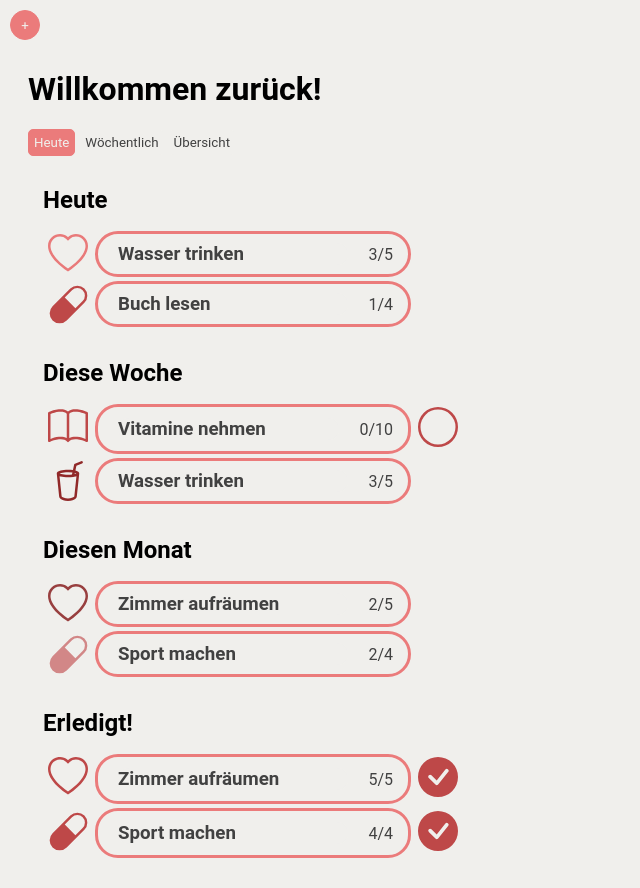
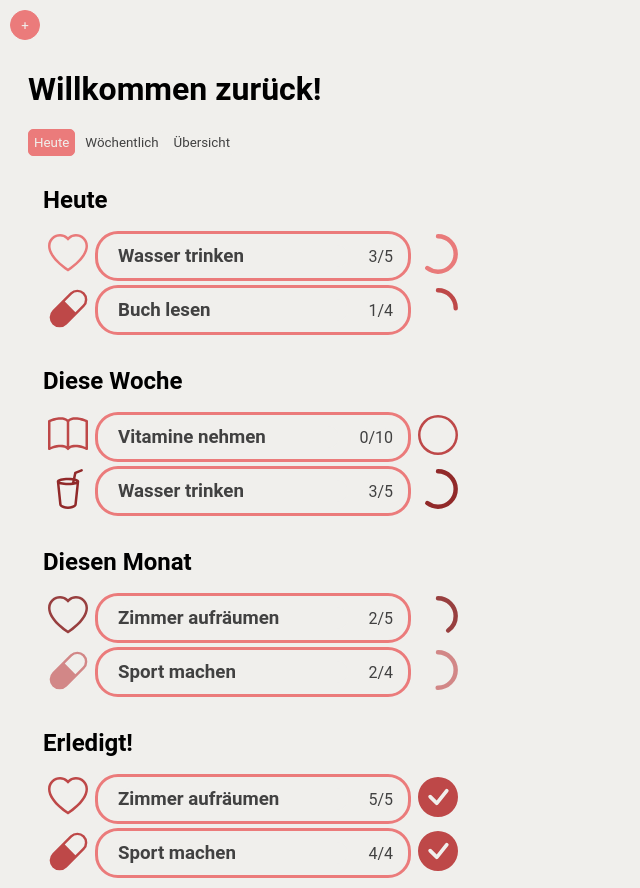
Before and after one commit to angi-mint/habit-tracker, a Vue app: page / in a window 1280 px wide. Shown: the whole page, without its empty margins (0-640 px from the left). Built offline with nearby package versions, Linux system fonts and the light colour scheme.

Commit message:
fixed svg not showing in flexbox, and sizing not being dynamic
Signed-off-by: Angi Mint <68991185+angi-mint@users.noreply.github.com>

```diff
--- a/src/vue/components/calendar/TrackButton.vue
+++ b/src/vue/components/calendar/TrackButton.vue
@@ -5,10 +5,12 @@ const HabitTrack = defineProps({
     color: String,
     frequency: Number,
     entries: Number,
-    size: String
+    size: Number
 });
 
 const percentage = (HabitTrack.entries! / HabitTrack.frequency!) * 100;
+const size = HabitTrack.size + "px";
+
 
 async function trackHabit() {
     //await window.api.sendTrackHabit(HabitTrack.id);
@@ -18,13 +20,13 @@ async function trackHabit() {
 
 <template>
     <div @click="trackHabit">
-        <svg v-if="percentage !== 100 && percentage !== 0" viewBox="0 0 36 36" class="tracker-progress">
+        <svg v-if="percentage !== 100 && percentage !== 0" :width="HabitTrack.size" :height="HabitTrack.size" viewBox="0 0 36 36" class="tracker-progress">
             <path class="tracker-circle" :stroke-dasharray="`${percentage}, 100`" d="M18 2.0845 a 15.9155 15.9155 0 0 1 0 31.831 a 15.9155 15.9155 0 0 1 0 -31.831"/>
         </svg>
-        <svg v-else-if="percentage === 100" class="tracker-svg" xmlns="http://www.w3.org/2000/svg" width="40" height="40" fill="currentColor" viewBox="0 0 16 16">
+        <svg v-else-if="percentage === 100" class="tracker-svg" xmlns="http://www.w3.org/2000/svg" :width="HabitTrack.size" :height="HabitTrack.size" fill="currentColor" viewBox="0 0 16 16">
             <path d="M16 8A8 8 0 1 1 0 8a8 8 0 0 1 16 0m-3.97-3.03a.75.75 0 0 0-1.08.022L7.477 9.417 5.384 7.323a.75.75 0 0 0-1.06 1.06L6.97 11.03a.75.75 0 0 0 1.079-.02l3.992-4.99a.75.75 0 0 0-.01-1.05z"/>
         </svg>
-        <svg v-else class="tracker-svg" xmlns="http://www.w3.org/2000/svg" width="40" height="40" fill="currentColor" viewBox="0 0 16 16">
+        <svg v-else class="tracker-svg tracker-progress" xmlns="http://www.w3.org/2000/svg" :width="HabitTrack.size" :height="HabitTrack.size" fill="currentColor" viewBox="0 0 16 16">
             <path d="M8 15A7 7 0 1 1 8 1a7 7 0 0 1 0 14m0 1A8 8 0 1 0 8 0a8 8 0 0 0 0 16"/>
         </svg>
     </div>
@@ -34,7 +36,6 @@ async function trackHabit() {
 
 .tracker-progress {
     cursor: pointer;
-    max-width: v-bind('HabitTrack.size');
 }
 
 .tracker-circle {
```
